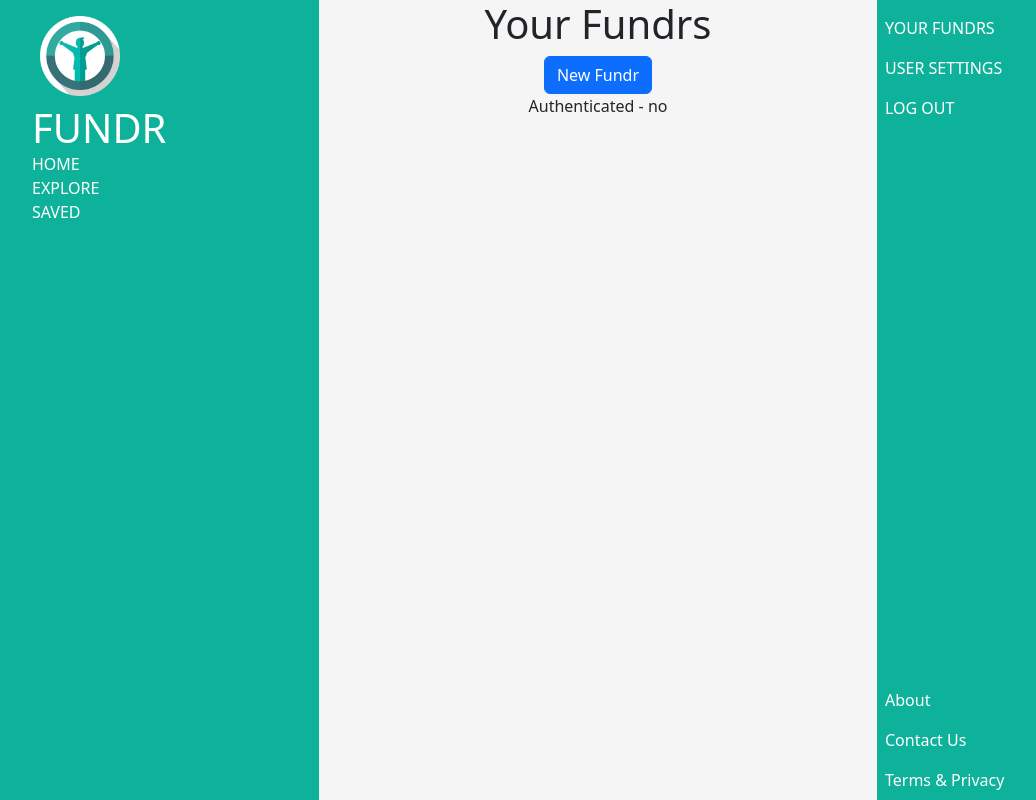
After one commit to Turq-uoise/Fundr, a Django app: page /your_fundrs/ in a window 1280 px wide. The commit adds this page. Shown: the whole page, without its empty margins (34-1070 px from the left). Run offline with Django 4.2, Linux system fonts and the light colour scheme.

Commit message:
sets up routing for your-fundrs and new-fundr pages

```diff
--- a/fundr/main_app/helper.py
+++ b/fundr/main_app/helper.py
@@ -1,3 +1,6 @@
 def is_mobile(request):
   print(request.META['HTTP_USER_AGENT'])
-  return "Mobile" in request.META['HTTP_USER_AGENT']
+  if( "Mobile" in request.META['HTTP_USER_AGENT']):
+    return 'base.html'
+  else:
+    return 'base-desktop.html'
--- a/fundr/main_app/templates/base-desktop.html
+++ b/fundr/main_app/templates/base-desktop.html
@@ -33,7 +33,7 @@
       <div class="col-md-3 d-flex flex-column header-clr pt-2 d-flex flex-column justify-content-between align-items-start text-white">
         <ul class="d-flex align-items-start navbar-nav pe-3">
           <li class="nav-item">
-            <a class="nav-link" href="#">YOUR FUNDRS</a>
+            <a class="nav-link" href="{% url 'your_fundrs' %}">YOUR FUNDRS</a>
           </li>
           <li class="nav-item">
             <a class="nav-link" href="#">USER SETTINGS</a>
--- a/fundr/main_app/templates/base.html
+++ b/fundr/main_app/templates/base.html
@@ -39,7 +39,7 @@
     <div class="offcanvas-body d-flex flex-column justify-content-between">
       <ul class="navbar-nav flex-grow-1 pe-3">
         <li class="nav-item">
-          <a class="nav-link active" aria-current="page" href="#">YOUR FUNDRS</a>
+          <a class="nav-link active" aria-current="page" href="{% url 'your_fundrs' %}">YOUR FUNDRS</a>
         </li>
         <li class="nav-item">
           <a class="nav-link" href="#">USER SETTINGS</a>
--- /dev/null
+++ b/fundr/main_app/templates/your_fundrs/your_fundrs.html
@@ -0,0 +1,14 @@
+{% extends template %}
+{% block content %}
+
+<h1>Your Fundrs</h1>
+<a class="btn btn-primary" href="{% url 'new_fundr' %}">New Fundr</a>
+
+
+{% if user.is_authenticated %}
+    <p>Authenticated - yes</p>
+{% else %}
+    <p>Authenticated - no</p>
+{% endif %}
+
+{% endblock %}
--- a/fundr/main_app/urls.py
+++ b/fundr/main_app/urls.py
@@ -7,4 +7,8 @@ urlpatterns = [
   path('explore/', views.explore, name='explore'),
   path('saved/', views.saved, name='index'),
   path('accounts/signup/', views.signup, name='signup'),
+  path('your_fundrs/', views.your_fundrs, name='your_fundrs'),
+  path('your_fundrs/new_fundr', views.new_fundr, name='new_fundr'),
+
+
 ]
--- a/fundr/main_app/views.py
+++ b/fundr/main_app/views.py
@@ -10,14 +10,12 @@ from .helper import *
 
 # Create your views here.
 def home(request):
-  mobile = is_mobile(request)
-  if mobile:
-     template = 'base.html'
-  else:
-     template = 'base-desktop.html'
+  template = is_mobile(request)
+
   return render(request, 'home.html', { 'template' : template })
 
-def login(request):
+def login(request, password):
+  print(password)
   return redirect('accounts/login/')
 
 def signup(request):
@@ -41,17 +39,21 @@ def signup(request):
   return render(request, 'registration/signup.html', context)
 
 def explore(request):
-  mobile = is_mobile(request)
-  if mobile:
-     template = 'base.html'
-  else:
-     template = 'base-desktop.html'
+  template = is_mobile(request)
+
   return render(request, 'explore.html', { 'template' : template })
 
 def saved(request):
-  mobile = is_mobile(request)
-  if mobile:
-     template = 'base.html'
-  else:
-     template = 'base-desktop.html'
+  template = is_mobile(request)
+
   return render(request, 'saved/index.html', { 'template' : template })
+
+def your_fundrs(request):
+  template = is_mobile(request)
+
+  return render(request, 'your_fundrs/your_fundrs.html', {'template' : template})
+
+def new_fundr(request):
+  template = is_mobile(request)
+
+  return render(request, 'your_fundrs/new_fundr.html', {'template' : template})
```
Also changed, not shown: fundr/main_app/templates/your_fundrs/new_fundr.html (added, +13 -0 lines).
